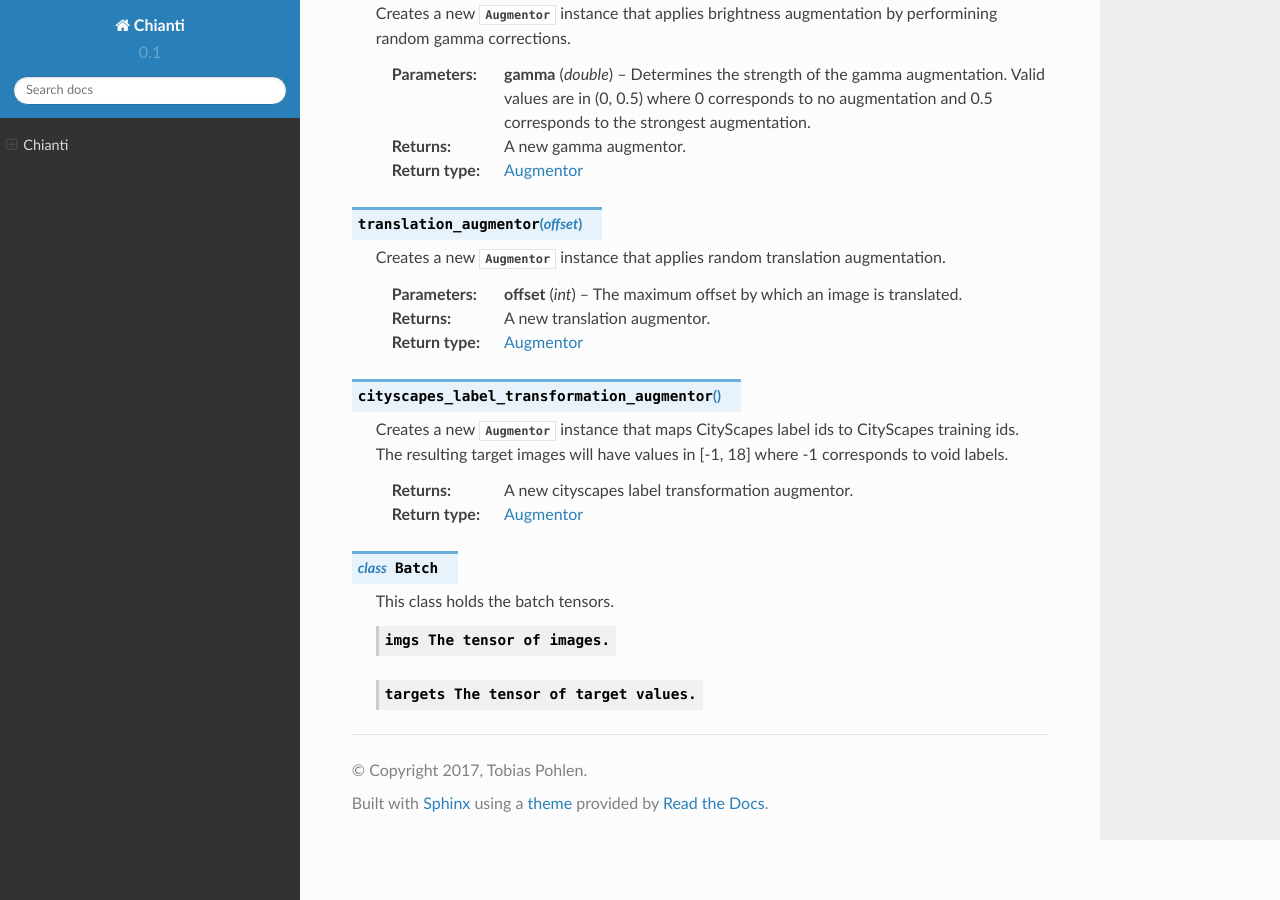
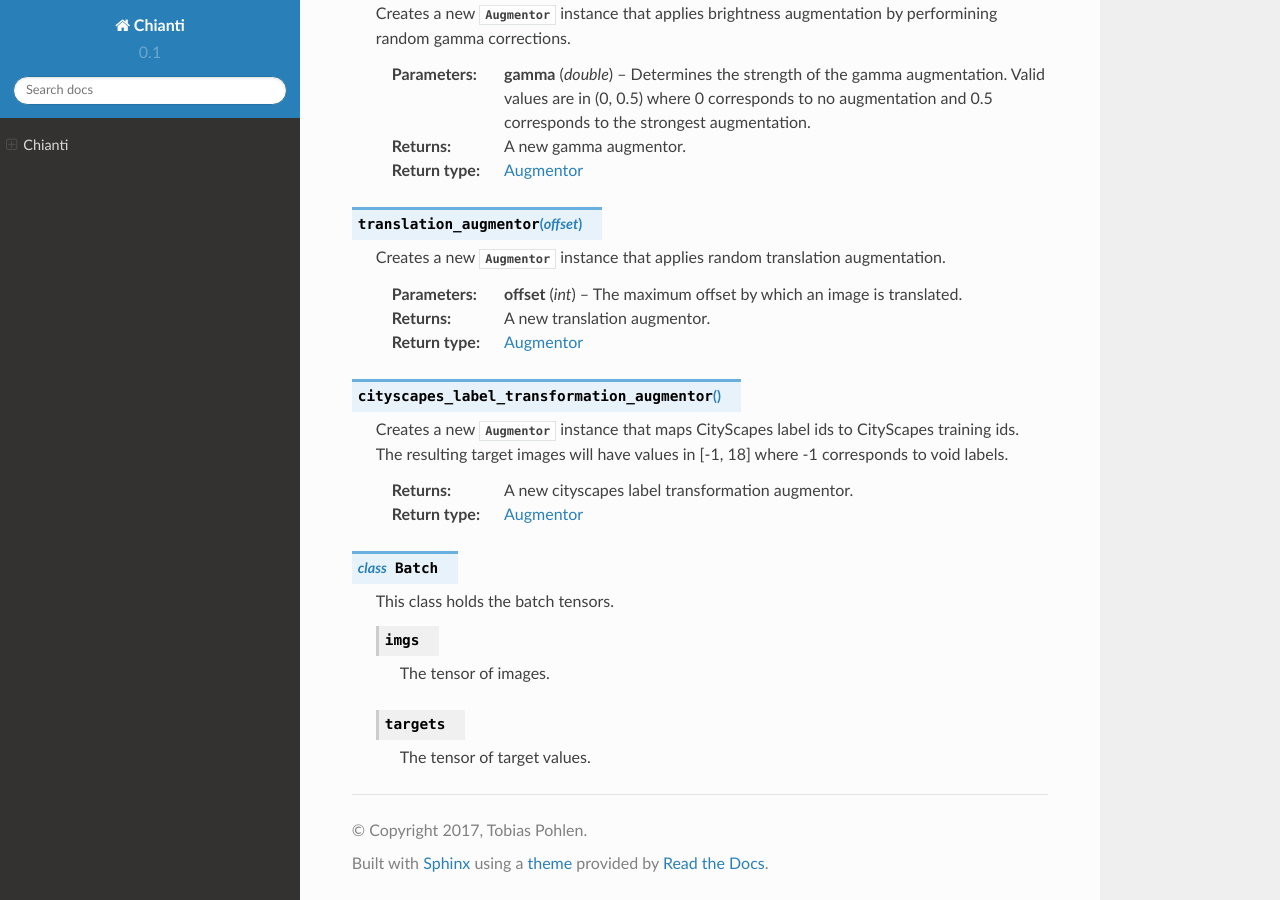
Before and after one commit to TobyPDE/chianti, a Sphinx documentation site: the page built from docs/index.rst, in a window 1280 px wide and 900 px high, scrolled down 2098 px. Built offline with Sphinx 7.4.7 and the Read the Docs theme 2.0.0, drawn with Linux system fonts in a browser that asks for light colours.

Commit message:
Fixed docs

```diff
--- a/docs/index.rst
+++ b/docs/index.rst
@@ -123,6 +123,10 @@ This allows you to maximize GPU load during training.
 
     This class holds the batch tensors.
 
-    .. py:attribute:: imgs The tensor of images.
+    .. py:attribute:: imgs
 
-    .. py:attribute:: targets The tensor of target values.
+        The tensor of images.
+
+    .. py:attribute:: targets
+
+        The tensor of target values.
```
